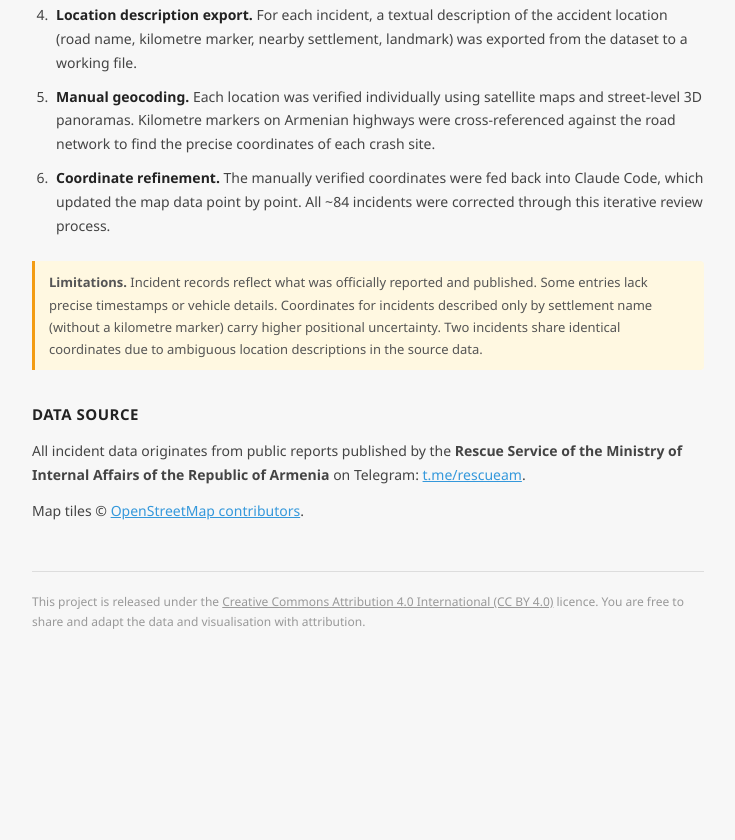
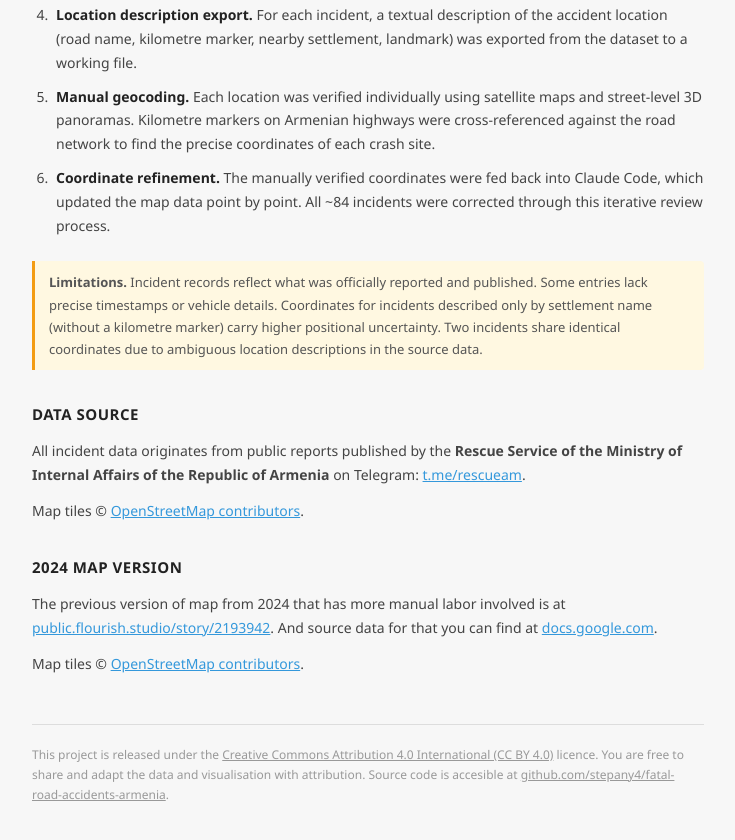
Before and after one commit to stepany4/fatal-road-accidents-armenia, a website: page public/about.html in a window 1280 px wide. Shown: the part 711-1551 px from the top of the page, without its empty margins (272-1007 px from the left). Before the commit the page ends 1407 px from the top, so only its background shows below. Drawn offline with Linux system fonts and the light colour scheme.

Commit message:
Ссылка на версию карты 2024 и github проекта

```diff
--- a/public/about.html
+++ b/public/about.html
@@ -157,10 +157,22 @@
     Map tiles © <a href="https://www.openstreetmap.org/copyright" target="_blank">OpenStreetMap contributors</a>.
   </p>
 
+  <h2>2024 Map version</h2>
+  <p>
+    The previous version of map from 2024 that has more manual labor involved is at
+    <a href="https://public.flourish.studio/story/2193942/" target="_blank">public.flourish.studio/story/2193942</a>.
+    And source data for that you can find at
+    <a href="https://docs.google.com/spreadsheets/d/1-Xnb89gQPApUVIJ0TM3mz0YFqUjkMemk7hTFD7X-DM8/edit#gid=0" target="_blank">docs.google.com</a>.
+  </p>
+  <p>
+    Map tiles © <a href="https://www.openstreetmap.org/copyright" target="_blank">OpenStreetMap contributors</a>.
+  </p>
+
   <div class="license">
     This project is released under the
     <a href="https://creativecommons.org/licenses/by/4.0/legalcode" target="_blank">Creative Commons Attribution 4.0 International (CC BY 4.0)</a> licence.
     You are free to share and adapt the data and visualisation with attribution.
+    Source code is accesible at <a href="https://github.com/stepany4/fatal-road-accidents-armenia" target="_blank">github.com/stepany4/fatal-road-accidents-armenia</a>.
   </div>
 
 </div>
```
